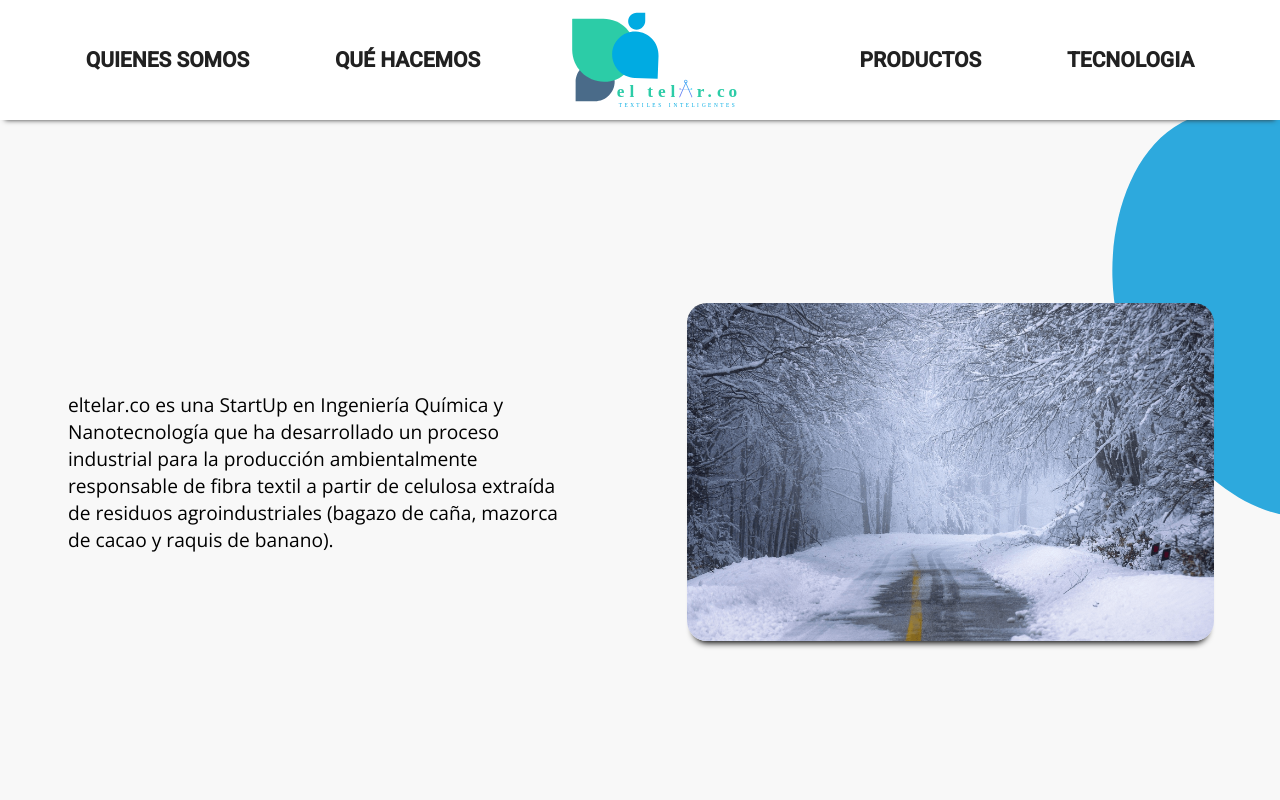
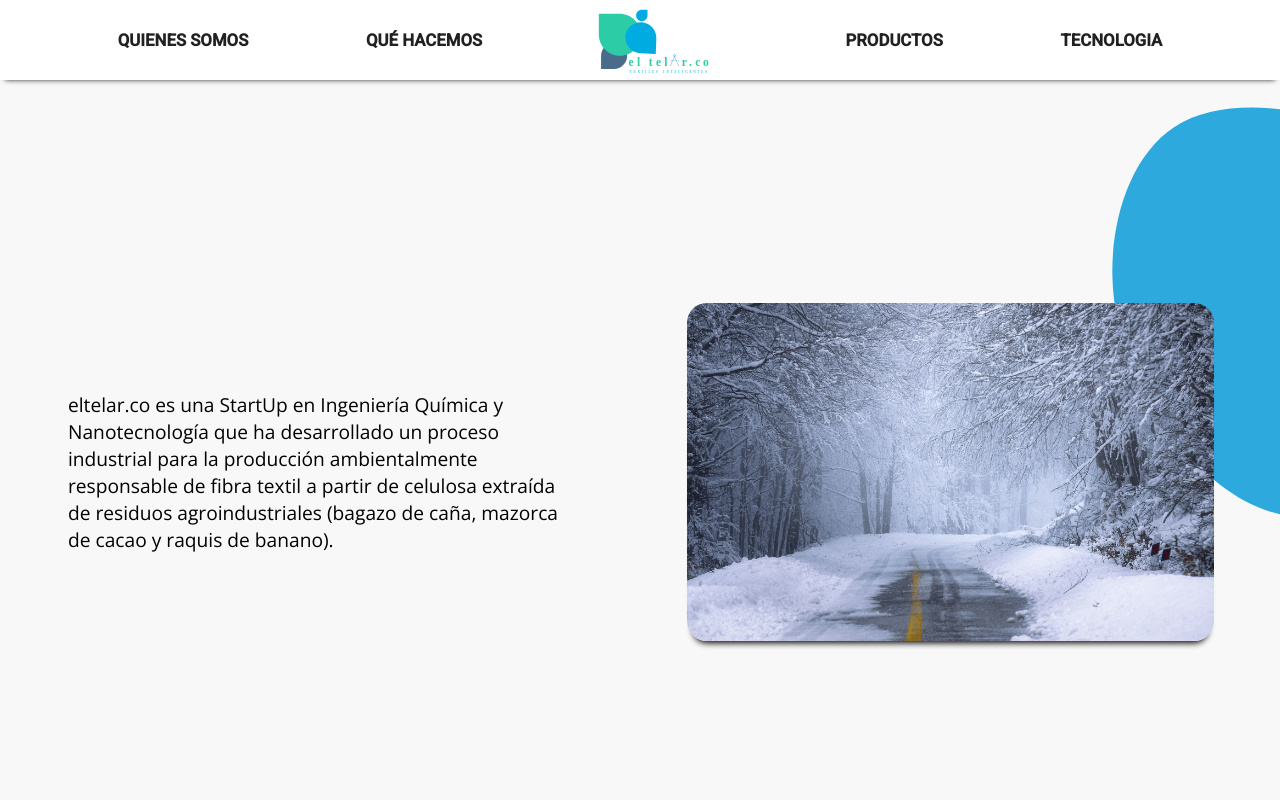
Before and after one commit to paxasaval/ELTELAR.CO, an Angular app: page /#/home in a window 1280 px wide. Shown: the top 800 px of the page. Built offline with nearby package versions, Linux system fonts and the light colour scheme.

Commit message:
altura del header y color del footer

```diff
--- a/src/app/@components/footer/footer.component.css
+++ b/src/app/@components/footer/footer.component.css
@@ -4,7 +4,6 @@
     flex-direction: column;
     height: 45vh;
 }
-
 .vl {
     border-left: 6px solid #2a3944;
     height: 80%;
@@ -18,7 +17,7 @@
 }
 .link{
     text-decoration: none;
-    color: black;
+    color: #f8f8f8;
     padding-left: 1em;
 
 }
@@ -35,6 +34,7 @@
     flex-direction: column;
     margin-top: 3%;
     font-size: 1.3em;
+    color: #f8f8f8;
 }
 .location div{
     display: flex;
@@ -94,7 +94,7 @@
 }
 .powered p a{
     text-decoration: none;
-    color: black;
+    color: #f8f8f8;
 }
 @media (min-width: 768px) and (max-width: 1024px) {
     h3{
--- a/src/app/@components/footer/footer.component.html
+++ b/src/app/@components/footer/footer.component.html
@@ -51,6 +51,7 @@
         </div>
     </div>
     <div class="powered">
-        <p>Powered by <a href="https://innovaciondocente.utpl.edu.ec"><span><b>Laboratorio de Investigación e Innovación Docente UTPL</b></span></a></p>
+        <p>Powered by <a href="https://innovaciondocente.utpl.edu.ec"><span><b>Laboratorio de Investigación e Innovación
+                        Docente UTPL</b></span></a></p>
     </div>
 </footer>
--- a/src/app/@components/header/header.component.css
+++ b/src/app/@components/header/header.component.css
@@ -1,8 +1,8 @@
 .banner-logo img{
     display: flex;
-    height: 30VH;
+    height: 20VH;
     border-radius: 50%;
-    margin-top: 7vh;
+    margin-top: 5vh;
 }
 
 .navbar{
@@ -10,7 +10,7 @@
     align-content: center;
     background-color: #ffffff;
     justify-content: space-evenly;
-    height: 15vh;
+    height: 10vh;
     box-shadow: 0 5px 5px -5px #333;
 }
 .z-index{
@@ -43,25 +43,21 @@ nav a.active{
     align-content: center;
     width: 100%;
 }
-.mat-toolbar-row b:hover{
-        border-bottom: 3px solid black;
-        padding-left: 1em;
-        padding-right: 1em;
-}
+
 @media (min-width: 1281px) {
   .mat-toolbar-row b{
-        font-size: 1.6em;
+        font-size: 1.3em;
     }
     .mat-toolbar-row b:hover{
-        font-size: 1.65em;
+        font-size: 1.35em;
     }
 }
 @media (min-width: 1025px) and (max-width: 1280px) {
   .mat-toolbar-row b{
-        font-size: 1.5em;
+        font-size: 1.2em;
     }
         .mat-toolbar-row b:hover{
-        font-size: 1.55em;
+        font-size: 1.25em;
     }
 }
 /*
```
